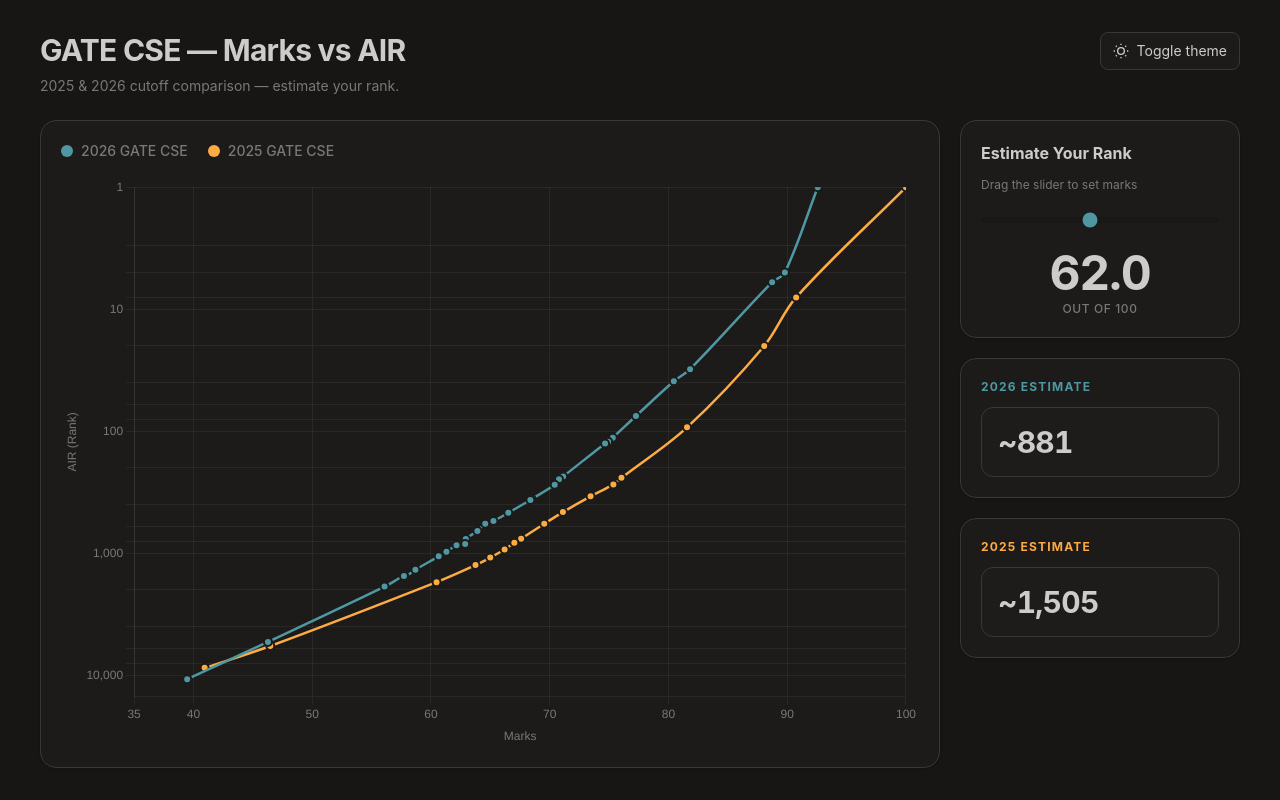
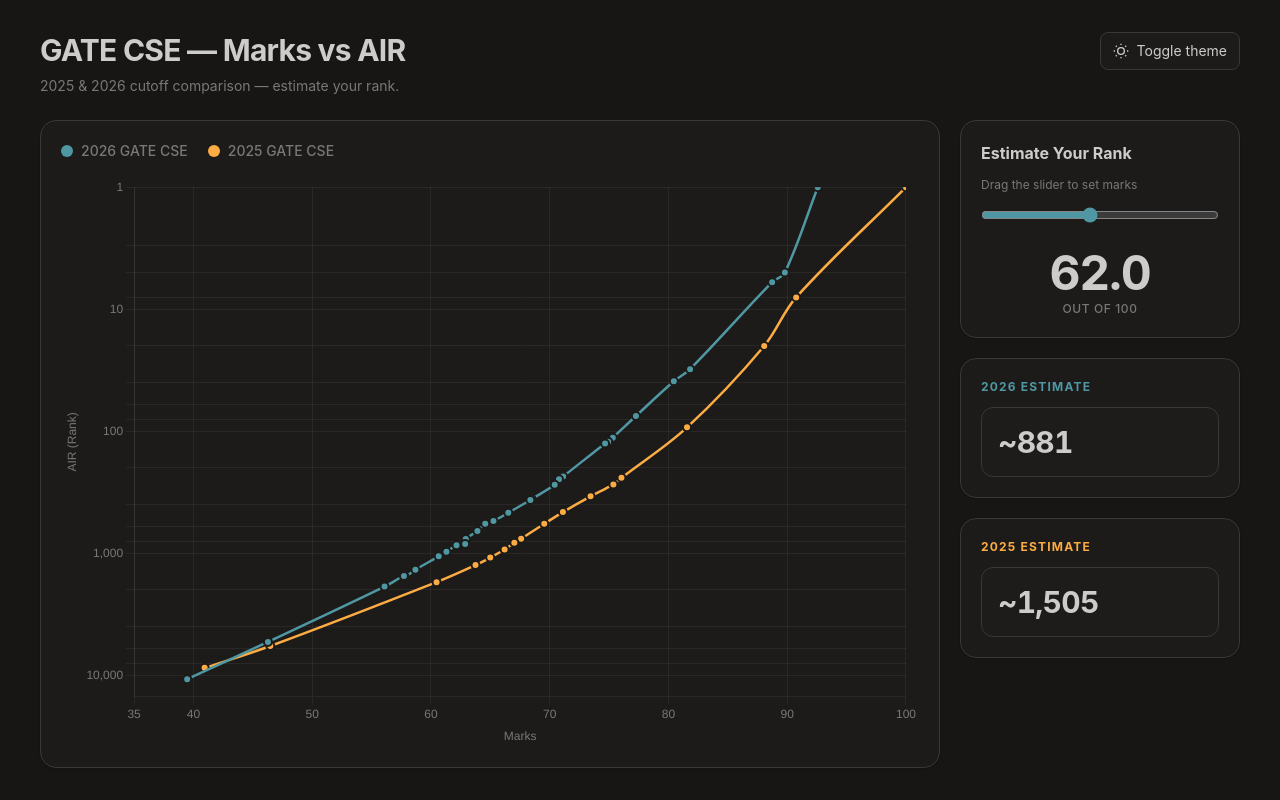
Before and after one commit to ilvoirr/GATE-CSE-RANKS-TO-MARKS-INTERPOLATION, a Next.js app: page / in a window 1280 px wide. Built offline with nearby package versions, Linux system fonts and the light colour scheme.

Commit message:
color change

```diff
--- a/src/app/page.tsx
+++ b/src/app/page.tsx
@@ -306,7 +306,7 @@ export default function GateMarksAIR() {
               min={30} max={100} step={0.1}
               value={marks}
               onChange={(e) => setMarks(parseFloat(e.target.value))}
-              className="w-full cursor-pointer h-1.5 rounded-lg appearance-none bg-black/10 dark:bg-white/10 outline-none"
+              className="w-full cursor-pointer"
               style={{ accentColor: primary }}
             />
             <div className="text-4xl sm:text-5xl font-bold tabular-nums text-center mt-5 mb-1 tracking-tight">
```
